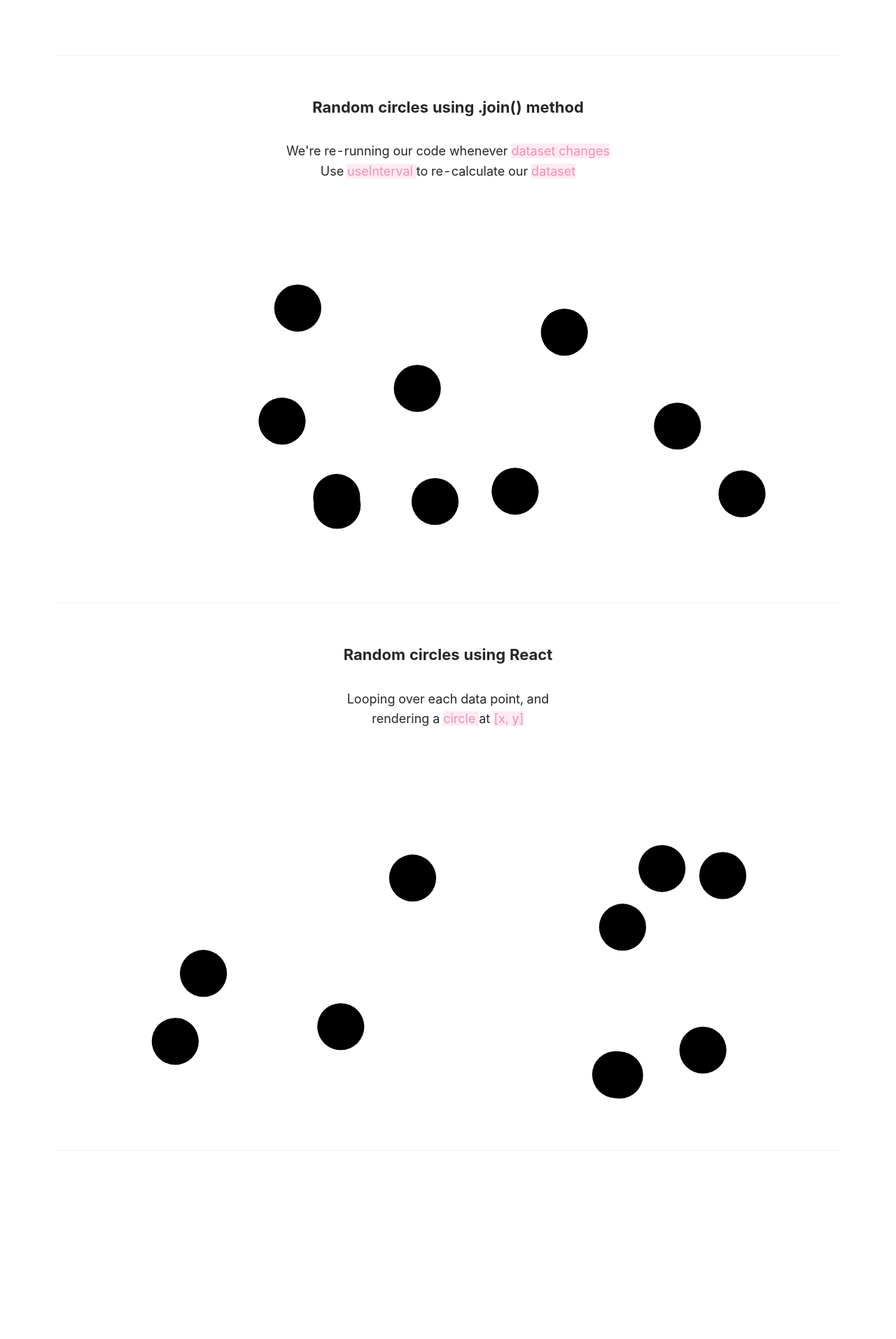
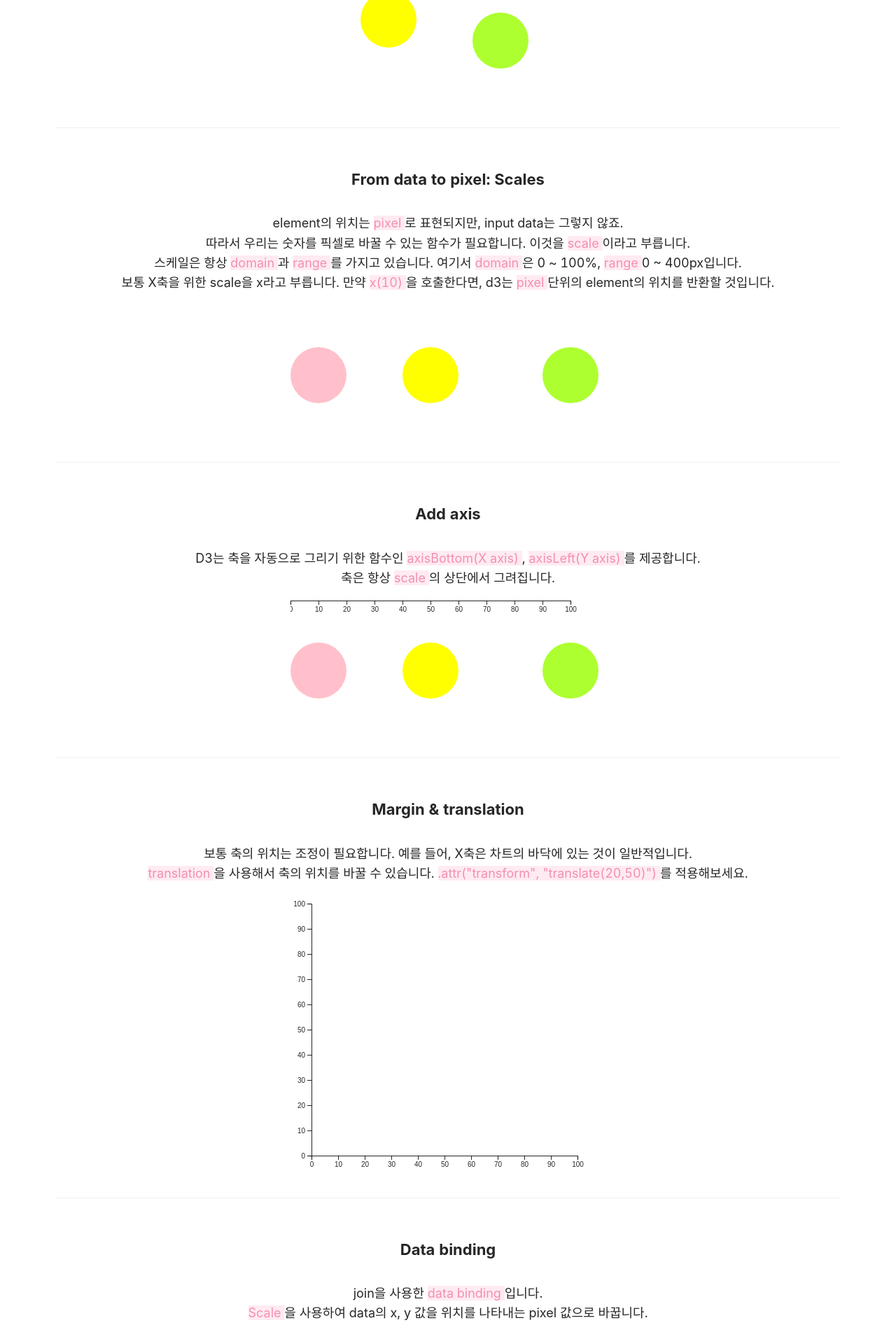
Before and after one commit to juajang/react-d3, a React (Create React App) app: page /basic in a window 1280 px wide. Shown: the part 860-2773 px from the top of the page at 70% size. Before the commit the page ends 2608 px from the top, so only its background shows below. Built offline with nearby package versions, Linux system fonts and the light colour scheme.

Commit message:
introduction to d3.js

```diff
--- a/src/App.jsx
+++ b/src/App.jsx
@@ -11,7 +11,9 @@ import { lineData } from "./data/LineData";
 import Basic from "./pages/Basic";
 import Header from "./components/common/Header";
 import LineChart from "./pages/LineChartJs";
-import Basics from './pages/Basics';
+import Basics from './pages/tutorials/Basics';
+import CurvedLineChart from './pages/tutorials/CurvedLineChart';
+import ReactWithD3Basic from './pages/ReactWithD3Basic';
 
 function App() {
   return (
@@ -29,6 +31,12 @@ function App() {
             <Route path="/basics">
               <Basics/>
             </Route>
+            <Route path="/curved-line-chart">
+              <CurvedLineChart/>
+            </Route>
+            <Route path="/react-with-d3">
+              <ReactWithD3Basic/>
+            </Route>
           </Switch>
         </main>
       </div>
--- a/src/components/common/Header.jsx
+++ b/src/components/common/Header.jsx
@@ -1,6 +1,7 @@
 import React from "react";
 import LinkButton from "./LinkButton";
 import styled from "styled-components";
+import { Divider } from 'antd';
 
 const Wrapper = styled.header`
   display: grid;
@@ -9,6 +10,9 @@ const Wrapper = styled.header`
   h1 {
     font-size: 24px;
     font-weight: bold;
+  }
+  h2 {
+    font-size: 20px;
   }
 `;
 
@@ -22,13 +26,15 @@ const Header = () => {
   return (
     <Wrapper>
       <h1> Learning D3 with React </h1>
+      <Divider/>
+      <h2> The Basics </h2>
       <ButtonContainer>
         <LinkButton name="Basic" url="/basic"/>
         <LinkButton name="Line Chart" url="/line-chart"/>
       </ButtonContainer>
-      <h2> Using React(Hooks) with D3 </h2>
+      <h2> How to use React with D3 </h2>
     <ButtonContainer>
-        <LinkButton name="Basics" url="/basics"/>
+        <LinkButton name="React with D3 Basics" url="/react-with-d3"/>
     </ButtonContainer>
     </Wrapper>
   );
--- a/src/pages/Basic.jsx
+++ b/src/pages/Basic.jsx
@@ -2,11 +2,7 @@ import React, { useEffect, useRef } from 'react'
 import * as d3 from "d3";
 import styled from "styled-components";
 import { Divider } from "antd";
-
-//components
 import Mark from "../components/common/Mark";
-import RandomCirclesUsingReact from "../components/basic/RandomCircleUsingReact";
-import RandomCircles from "../components/basic/RandomCircles";
 
 const Wrapper = styled.div`
   display: grid;
@@ -22,6 +18,37 @@ const Title = styled.h2`
 const Basic = () => {
   const refCircle = useRef();
   const refCoordinate = useRef();
+  const refScale = useRef();
+  const refAxis = useRef();
+  const refX = useRef();
+  const refY = useRef();
+  const refData = useRef();
+  const refX2 = useRef();
+  const refY2 = useRef();
+
+  const x = d3.scaleLinear()
+    .domain([0, 100])
+    .range([0, 400]);
+
+  const margin = {
+    top: 10, right: 40, bottom: 30, left: 30
+  }
+  const width = 450 - margin.left - margin.right;
+  const height = 400 - margin.top - margin.bottom;
+
+  const xAdjusted = d3.scaleLinear()
+    .domain([0, 100])
+    .range([0, width]);
+
+  const yAdjusted = d3.scaleLinear()
+    .domain([0, 100])
+    .range([height, 0]);
+
+  const data = [
+    {x: 10, y: 20},
+    {x: 40, y: 90},
+    {x: 80, y: 50},
+  ]
 
   useEffect(() => {
     const currentCircle = refCircle.current;
@@ -37,22 +64,81 @@ const Basic = () => {
         .attr("cx", 2)
         .attr("cy", 2)
         .attr("r", 40)
-        .style("fill", "blue")
+        .style("fill", "pink")
       svg.append("circle")
         .attr("cx", 140)
         .attr("cy", 70)
         .attr("r", 40)
-        .attr("fill", "red");
+        .attr("fill", "yellow");
       svg.append("circle")
         .attr("cx", 300)
         .attr("cy", 100)
         .attr("r", 40)
-        .attr("fill", "green")
+        .attr("fill", "greenyellow")
+    };
+
+    const addScale = () => {
+      const svg= d3.select(refScale.current);
+      svg.append("circle")
+        .attr("cx", x(10))
+        .attr("cy", 100)
+        .attr("r", 40)
+        .style("fill", "pink")
+      svg.append("circle")
+        .attr("cx", x(50))
+        .attr("cy", 100)
+        .attr("r", 40)
+        .attr("fill", "yellow");
+      svg.append("circle")
+        .attr("cx", x(100))
+        .attr("cy", 100)
+        .attr("r", 40)
+        .attr("fill", "greenyellow")
+    };
+
+    const addAxis = () => {
+      const svg = d3.select(refAxis.current);
+      svg.call(d3.axisBottom(x))
+    };
+
+    const addAdjustedAxis = () => {
+      const svgX = d3.select(refX.current);
+      svgX.call(d3.axisBottom(xAdjusted));
+
+      const svgY = d3.select(refY.current);
+      svgY.call(d3.axisLeft(yAdjusted));
+    };
+
+    const addAdjustedAxis2 = () => {
+      const svgX = d3.select(refX2.current);
+      svgX.call(d3.axisBottom(xAdjusted));
+
+      const svgY = d3.select(refY2.current);
+      svgY.call(d3.axisLeft(yAdjusted));
     };
 
     addStroke();
     addCircles();
-  }, [])
+    addScale();
+    addAxis();
+    addAdjustedAxis();
+    addAdjustedAxis2();
+  })
+
+  useEffect(() => {
+    const bindData = () => {
+      const svg = d3.select(refData.current);
+      svg
+        .selectAll("whatever")
+        .data(data)
+        .join("circle")
+        .attr("cx", d => xAdjusted(d.x))
+        .attr("cy", d => yAdjusted(d.y))
+        .attr("r", 7)
+    };
+
+    bindData();
+  })
 
   return (
     <Wrapper>
@@ -69,20 +155,69 @@ const Basic = () => {
       <Title> Use the coordinate system </Title>
       <svg ref={refCoordinate} id="circles-area" height="200" width="450"/>
       <Divider/>
-      <Title> Random circles using .join() method </Title>
+      <Title> From data to pixel: Scales </Title>
       <p>
-        We're re-running our code whenever <Mark> dataset changes </Mark> <br/>
-        Use <Mark> useInterval </Mark> to re-calculate our <Mark> dataset </Mark>
+        element의 위치는 <Mark> pixel </Mark>로 표현되지만, input data는 그렇지 않죠. <br/>
+        따라서 우리는 숫자를 픽셀로 바꿀 수 있는 함수가 필요합니다. 이것을 <Mark> scale </Mark>이라고 부릅니다.<br/>
+        스케일은 항상 <Mark> domain </Mark>과 <Mark> range</Mark>를 가지고 있습니다.
+        여기서 <Mark> domain </Mark>은 0 ~ 100%, <Mark> range </Mark> 0 ~ 400px입니다. <br/>
+        보통 X축을 위한 scale을 x라고 부릅니다. 만약 <Mark> x(10) </Mark>을 호출한다면, d3는 <Mark> pixel </Mark> 단위의 element의 위치를 반환할 것입니다.
       </p>
-      <RandomCircles/>
+      <svg ref={refScale} height="200" width="450"/>
       <Divider/>
-      <Title> Random circles using React </Title>
+      <Title> Add axis </Title>
       <p>
-        Looping over each data point, and <br/>
-        rendering a <Mark> circle </Mark> at <Mark> [x, y] </Mark>
+        D3는 축을 자동으로 그리기 위한 함수인 <Mark> axisBottom(X axis) </Mark>, <Mark> axisLeft(Y axis) </Mark>를 제공합니다. <br/>
+        축은 항상 <Mark> scale </Mark>의 상단에서 그려집니다.
       </p>
-      <RandomCirclesUsingReact/>
+      <svg ref={refAxis} height="200" width="450">
+        <circle
+          cx={x(10)}
+          cy="100"
+          r="40"
+          style={{ fill: 'pink'}}
+        />
+        <circle
+          cx={x(50)}
+          cy="100"
+          r="40"
+          style={{ fill: 'yellow'}}
+        />
+        <circle
+          cx={x(100)}
+          cy="100"
+          r="40"
+          style={{ fill: 'greenyellow'}}
+        />
+      </svg>
       <Divider/>
+      <Title> Margin & translation </Title>
+      <p>
+        보통 축의 위치는 조정이 필요합니다. 예를 들어, X축은 차트의 바닥에 있는 것이 일반적입니다. <br/>
+        <Mark> translation </Mark>을 사용해서 축의 위치를 바꿀 수 있습니다. <Mark> .attr("transform", "translate(20,50)") </Mark>를 적용해보세요.
+      </p>
+      <div id="area">
+        <svg width={width + margin.left + margin.right} height={height + margin.top + margin.bottom}>
+        <g transform={`translate(${margin.left},${margin.top})`}>
+          <g ref={refX} transform={`translate(0, ${height})`}/>
+          <g ref={refY}/>
+        </g>
+        </svg>
+      </div>
+      <Divider/>
+      <Title> Data binding </Title>
+      <p>
+        join을 사용한 <Mark> data binding </Mark>입니다. <br/>
+        <Mark> Scale </Mark>을 사용하여 data의 x, y 값을 위치를 나타내는 pixel 값으로 바꿉니다.
+      </p>
+      <div id="area">
+        <svg width={width + margin.left + margin.right} height={height + margin.top + margin.bottom}>
+          <g ref={refData} transform={`translate(${margin.left},${margin.top})`}>
+            <g ref={refX2} transform={`translate(0, ${height})`}/>
+            <g ref={refY2}/>
+          </g>
+        </svg>
+      </div>
     </Wrapper>
   );
 }
--- /dev/null
+++ b/src/pages/ReactWithD3Basic.jsx
@@ -0,0 +1,90 @@
+import React, { useEffect, useRef } from 'react'
+import * as d3 from "d3";
+import styled from "styled-components";
+import { Divider } from "antd";
+
+//components
+import Mark from "../components/common/Mark";
+import RandomCirclesUsingReact from "../components/basic/RandomCircleUsingReact";
+import RandomCircles from "../components/basic/RandomCircles";
+
+const Wrapper = styled.div`
+  display: grid;
+  place-items: center;
+`;
+
+const Title = styled.h2`
+  font-size: 22px;
+  font-weight: bolder;
+  margin: 2rem 0;
+`;
+
+const ReactWithD3Basic = () => {
+  const refCircle = useRef();
+  const refCoordinate = useRef();
+
+  useEffect(() => {
+    const currentCircle = refCircle.current;
+    const addStroke = () => {
+      d3.select(currentCircle)  // select the elements that have the class 'target'
+        .style("stroke-width", 8); // change their style: stroke width is not equal to 8 pixels
+    };
+
+    const currentCoordinate = refCoordinate.current;
+    const addCircles = () => {
+      const svg = d3.select(currentCoordinate);
+      svg.append("circle")
+        .attr("cx", 2)
+        .attr("cy", 2)
+        .attr("r", 40)
+        .style("fill", "blue")
+      svg.append("circle")
+        .attr("cx", 140)
+        .attr("cy", 70)
+        .attr("r", 40)
+        .attr("fill", "red");
+      svg.append("circle")
+        .attr("cx", 300)
+        .attr("cy", 100)
+        .attr("r", 40)
+        .attr("fill", "green")
+    };
+
+    addStroke();
+    addCircles();
+  }, [])
+
+  return (
+    <Wrapper>
+      <Title> All SVG Elements have been supported in JSX!  </Title>
+      <svg ref={refCircle}>
+        <circle
+          stroke="#69b3a2"
+          cx="50"
+          cy="50"
+          r="40"
+          style={{ fill: 'pink' }}/>
+      </svg>
+      <Divider/>
+      <Title> Use the coordinate system </Title>
+      <svg ref={refCoordinate} id="circles-area" height="200" width="450"/>
+      <Divider/>
+      <Title> Random circles using .join() method </Title>
+      <p>
+        We're re-running our code whenever <Mark> dataset changes </Mark> <br/>
+        Use <Mark> useInterval </Mark> to re-calculate our <Mark> dataset </Mark>
+      </p>
+      <RandomCircles/>
+      <Divider/>
+      <Title> Random circles using React </Title>
+      <p>
+        Looping over each data point, and <br/>
+        rendering a <Mark> circle </Mark> at <Mark> [x, y] </Mark>
+      </p>
+      <RandomCirclesUsingReact/>
+      <Divider/>
+    </Wrapper>
+  );
+}
+
+export default ReactWithD3Basic;
--- /dev/null
+++ b/src/pages/tutorials/CurvedLineChart.jsx
@@ -0,0 +1,11 @@
+import React, { useRef } from "react";
+import * as d3 from "d3";
+
+const CurvedLineChart = () => {
+    const svgRef = useRef();
+    return (
+      <svg ref={svgRef}/>
+    );
+};
+
+export default CurvedLineChart;
```
Also changed, not shown: src/pages/tutorials/Basics.jsx (renamed from src/pages/Basics.jsx).
